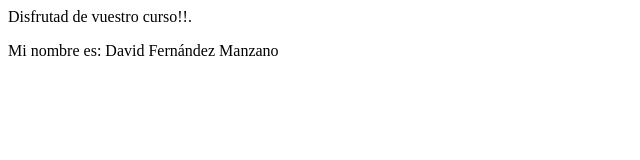
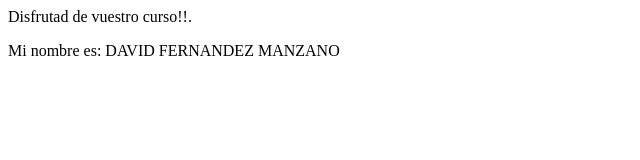
Before and after one commit to dfernman/uax-devops-01, a plain HTML site: page index.html in a window 1280 px wide. Shown: the full height of the page, 0-640 px from the left. Drawn offline with Linux system fonts and the light colour scheme.

Commit message:
UPDATED: DAVID FERNANDEZ MANZANO

```diff
--- a/index.html
+++ b/index.html
@@ -4,6 +4,6 @@
  </head>
  <body>
  <p>Disfrutad de vuestro curso!!.</p>
- <p>Mi nombre es: David Fernández Manzano </p>
+ <p>Mi nombre es: DAVID FERNANDEZ MANZANO </p>
  </body>
 </html>
```
